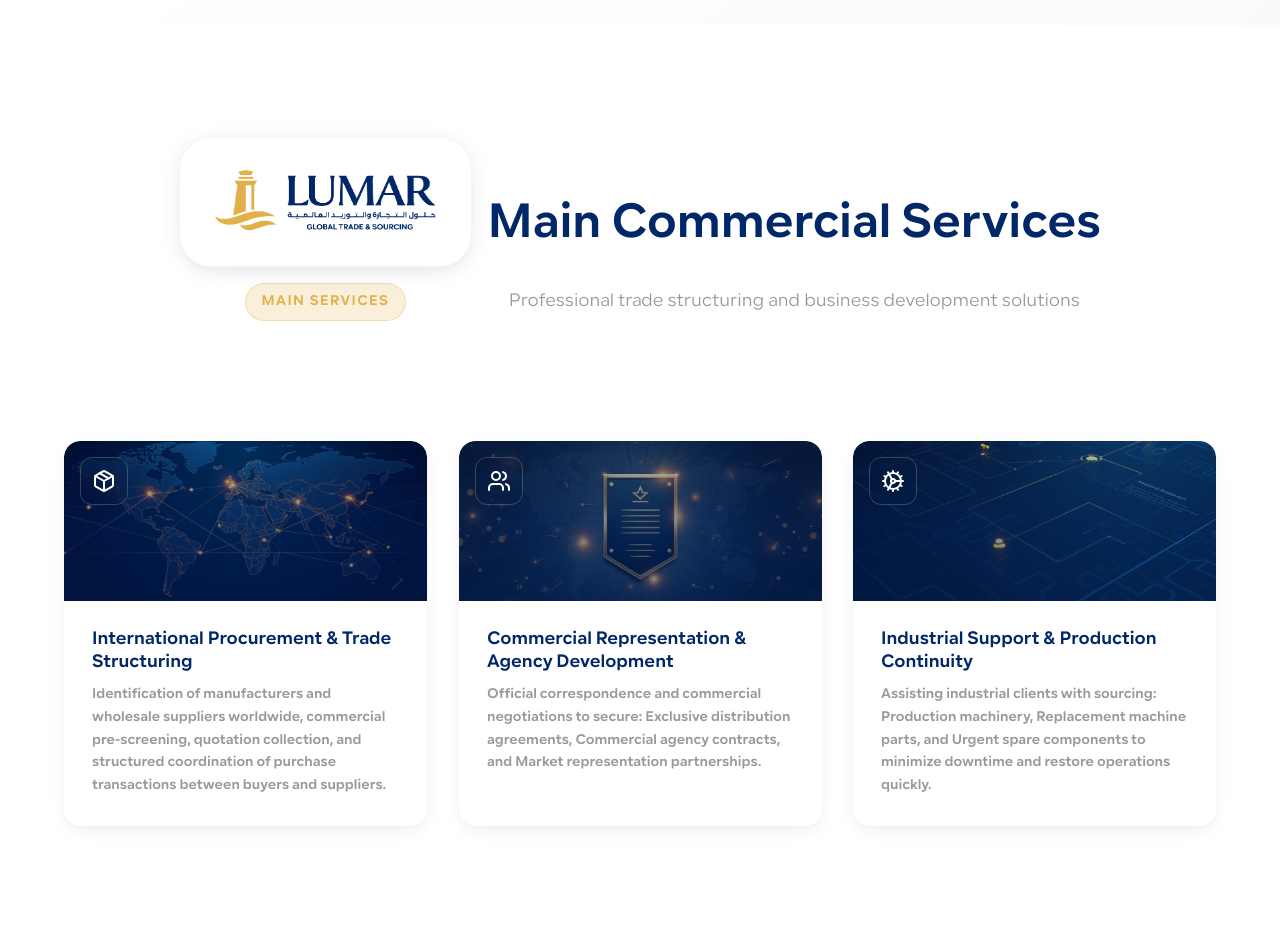
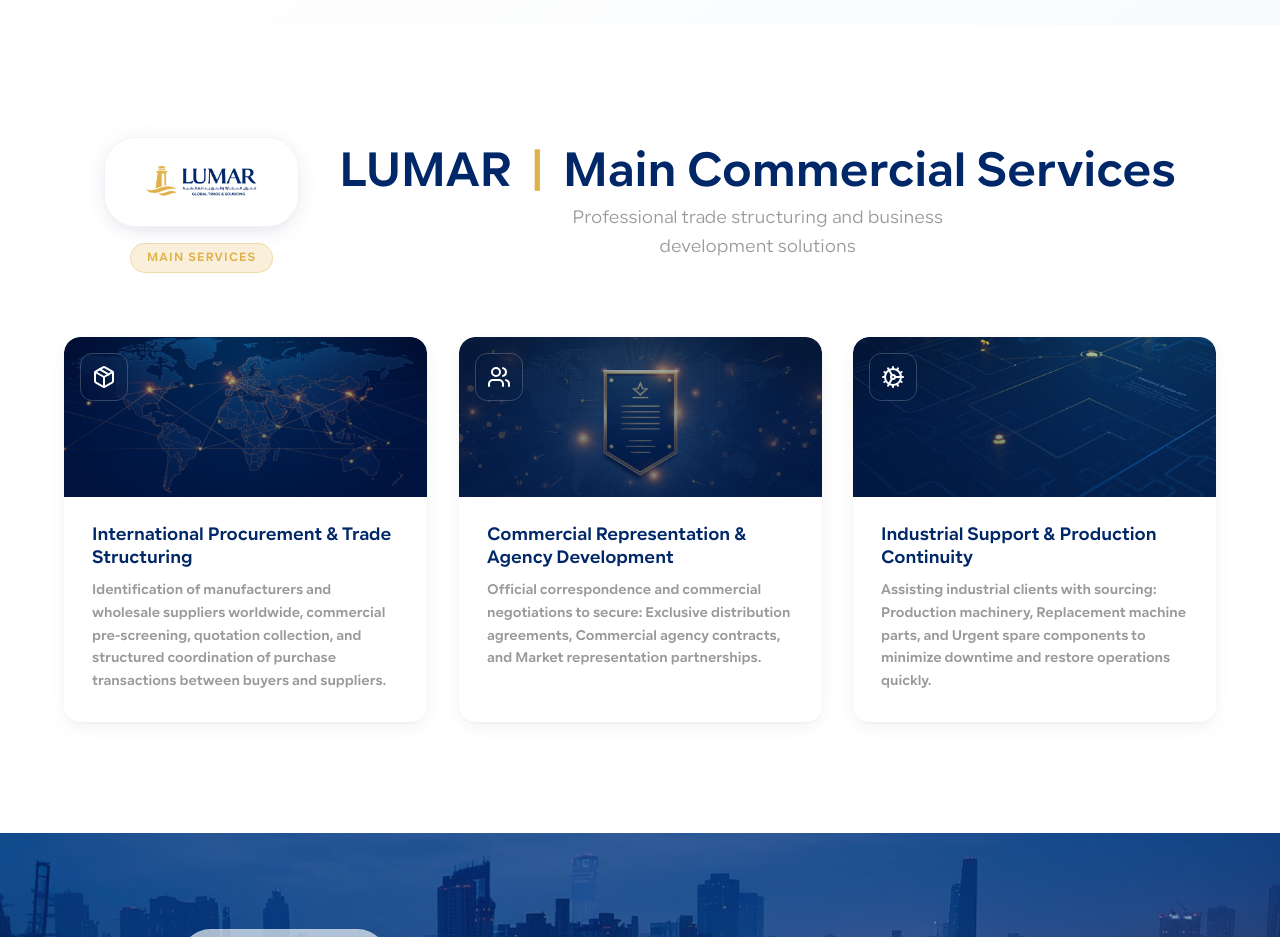
Before and after one commit to Ahmed123Hamada/Lumar, a React (Vite) app: page / in a window 1280 px wide. Shown: the part 1980-2917 px from the top of the page. Built offline with nearby package versions, Linux system fonts and the light colour scheme.

Commit message:
feat: Implement a new Services section component with dynamic content and internationalized text.

```diff
--- a/src/components/Services.jsx
+++ b/src/components/Services.jsx
@@ -42,32 +42,42 @@
   ];
 
   return (
-    <section id="services" className="py-10 sm:py-28 bg-white overflow-hidden">
+    <section id="services" className="py-10 sm:py-28 bg-white overflow-hidden ">
       <div className="container mx-auto px-4 sm:px-6 lg:px-8">
-        <div ref={headingRef} className="flex justify-center items-center gap-4 text-center mx-auto mb-16 max-md:flex-col max-md:gap-2">
-          <div className="flex justify-center flex-col items-center mb-8">
-            <div className="relative group flex flex-col items-center gap-4">
+        <div ref={headingRef} className="flex justify-center items-center gap-10 text-center mx-auto mb-16 max-md:flex-col max-md:gap-y-6">
+          {/* Left: Logo + Tag */}
+          <div className="flex flex-col justify-center items-center">
+            <div className="relative group">
               {/* Animated Glow Background */}
-              <div className="absolute -inset-6 bg-primary-orange/10 rounded-full blur-3xl group-hover:bg-primary-orange/20 transition-all duration-700 opacity-0 group-hover:opacity-100" />
+              <div className="absolute -inset-8 bg-primary-orange/10 rounded-full blur-3xl group-hover:bg-primary-orange/20 transition-all duration-700 opacity-0 group-hover:opacity-100" />
 
               {/* Logo Background Card */}
-              <div className="relative bg-white px-8 py-6 rounded-[2rem] shadow-card border border-primary-blue/5 backdrop-blur-sm group-hover:border-primary-orange/20 transition-all duration-500 group-hover:shadow-card-hover group-hover:-translate-y-1">
+              <div className="relative bg-white px-10 py-6 rounded-[2rem] shadow-card border border-primary-blue/5 backdrop-blur-sm group-hover:border-primary-orange/20 transition-all duration-500 group-hover:shadow-card-hover group-hover:-translate-y-1">
                 <img
                   src={brandLogo}
                   alt="Lumar Services Logo"
-                  className="relative h-16 sm:h-20 w-auto object-contain transition-all duration-500 group-hover:scale-110"
+                  className="relative h-10 sm:h-10 w-auto object-contain transition-all duration-500 group-hover:scale-110"
                 />
               </div>
-              <div className=" w-fit mx-auto px-4 py-2  flex justify-center items-center rounded-full  bg-primary-gold/20 border border-primary-gold/30 text-primary-gold text-sm font-bold uppercase tracking-widest mb-6">
-                {t.services.tag}
-              </div>
+            </div>
+            <div className="inline-block px-4 py-1.5 rounded-full bg-primary-gold/20 border border-primary-gold/30 text-primary-gold text-xs font-bold uppercase tracking-widest mt-4">
+              {t.services.tag}
             </div>
           </div>
-          <div className="flex flex-col items-center gap-4">
-            <h2 className="text-display-sm font-bold text-primary-blue mb-4">
-              {t.services.title}
+
+          {/* Right: Title + Subtitle */}
+          <div className="flex flex-col items-center max-md:items-center ">
+            <h2 className="text-display-sm font-bold text-primary-blue">
+              {t.services.title.split('|').map((part, index, array) => (
+                <span key={index}>
+                  {part}
+                  {index < array.length - 1 && (
+                    <span className="text-primary-gold mx-2">|</span>
+                  )}
+                </span>
+              ))}
             </h2>
-            <p className="text-lg text-black/40 leading-relaxed">
+            <p className="text-lg w-[50%] text-black/40 leading-relaxed text-center">
               {t.services.subtitle}
             </p>
           </div>
--- a/src/translations.js
+++ b/src/translations.js
@@ -63,7 +63,7 @@
     // Main Commercial Services
     services: {
       tag: 'Main Services',
-      title: 'Main Commercial Services',
+      title: 'LUMAR | Main Commercial Services',
       subtitle: 'Professional trade structuring and business development solutions',
 
       service1: {
@@ -364,7 +364,7 @@
     // Main Commercial Services
     services: {
       tag: 'الخدمات الرئيسية',
-      title: 'الخدمات التجارية الرئيسية',
+      title: 'لومار | الخدمات التجارية الرئيسية',
       subtitle: 'حلول احترافية لهيكلة التجارة وتطوير الأعمال',
 
       service1: {
```
